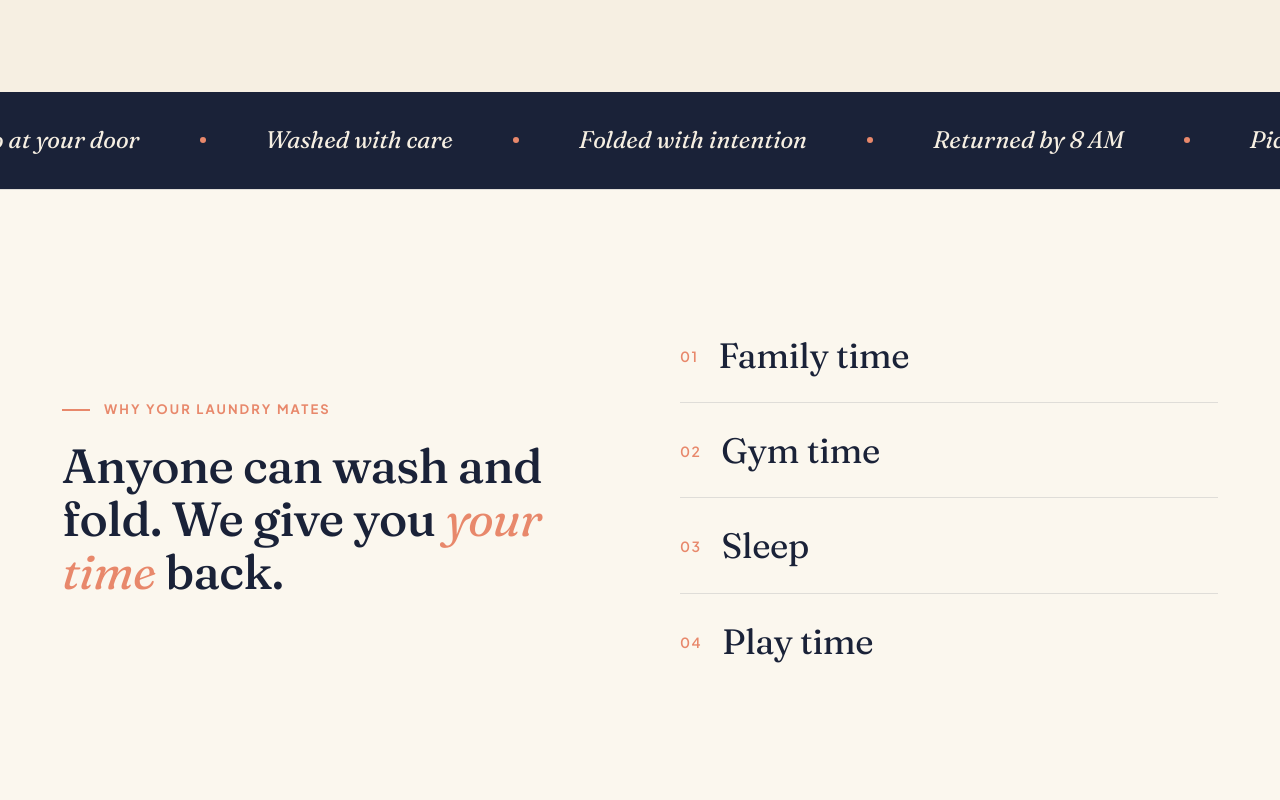
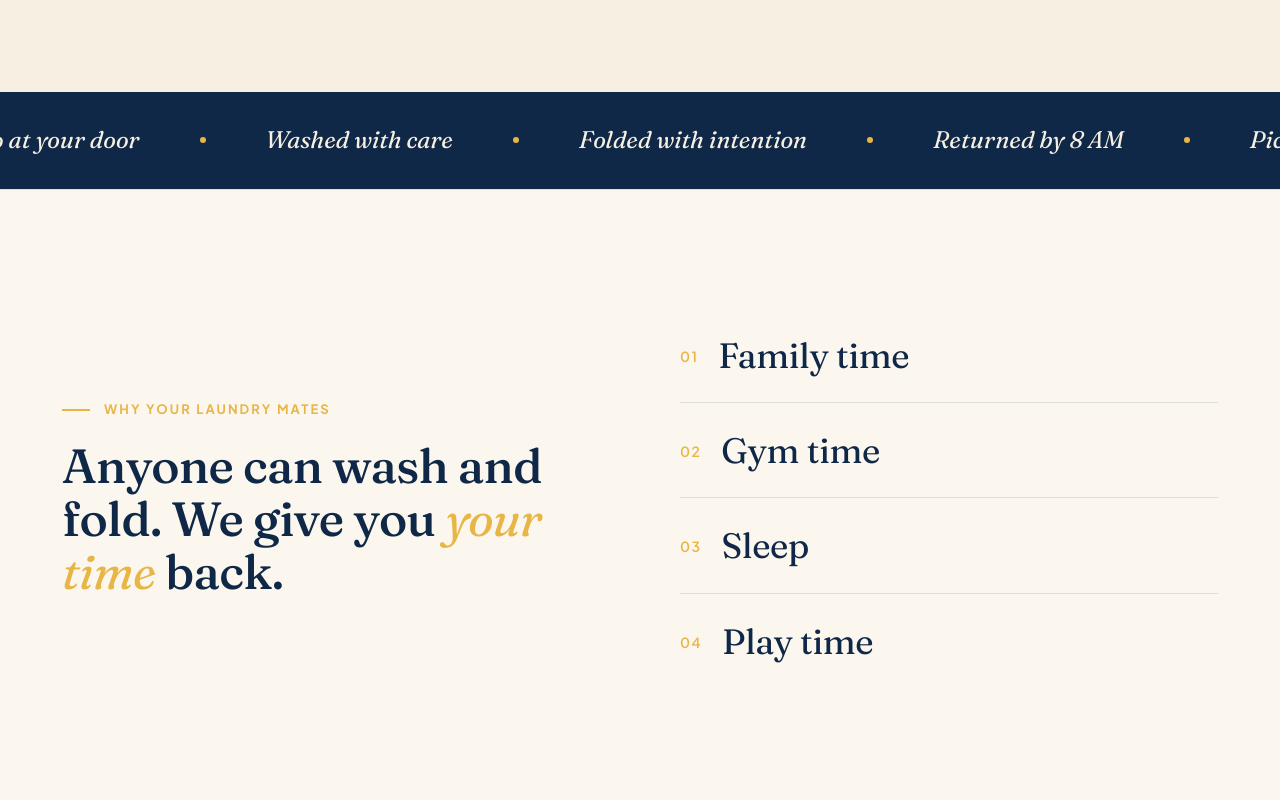
Before and after one commit to Alignfaith/your-laundry-mates, a plain HTML site: page index.html in a window 1280 px wide. Shown: the part 940-1740 px from the top of the page. Drawn offline with Linux system fonts and the light colour scheme.

Commit message:
Update color palette to match logo

```diff
--- a/index.html
+++ b/index.html
@@ -14,17 +14,17 @@
 :root {
   --cream: #f6efe2;
   --cream-deep: #ede4d2;
-  --ink: #1a2238;
-  --ink-soft: #3a4365;
-  --navy: #1e3a5f;
-  --peach: #e8886b;
-  --peach-soft: #f4b79a;
-  --sage: #8aa48e;
+  --ink: #0f2847;
+  --ink-soft: #334664;
+  --navy: #153a66;
+  --peach: #e8b547;
+  --peach-soft: #f4d07a;
+  --sage: #5bb8c9;
   --paper: #fbf7ee;
-  --rule: rgba(26, 34, 56, 0.12);
-  --shadow-sm: 0 2px 8px rgba(26, 34, 56, 0.06);
-  --shadow-md: 0 12px 32px rgba(26, 34, 56, 0.08);
-  --shadow-lg: 0 24px 60px rgba(26, 34, 56, 0.12);
+  --rule: rgba(15, 40, 71, 0.12);
+  --shadow-sm: 0 2px 8px rgba(15, 40, 71, 0.06);
+  --shadow-md: 0 12px 32px rgba(15, 40, 71, 0.08);
+  --shadow-lg: 0 24px 60px rgba(15, 40, 71, 0.14);
 }
 
 * { box-sizing: border-box; margin: 0; padding: 0; }
```
